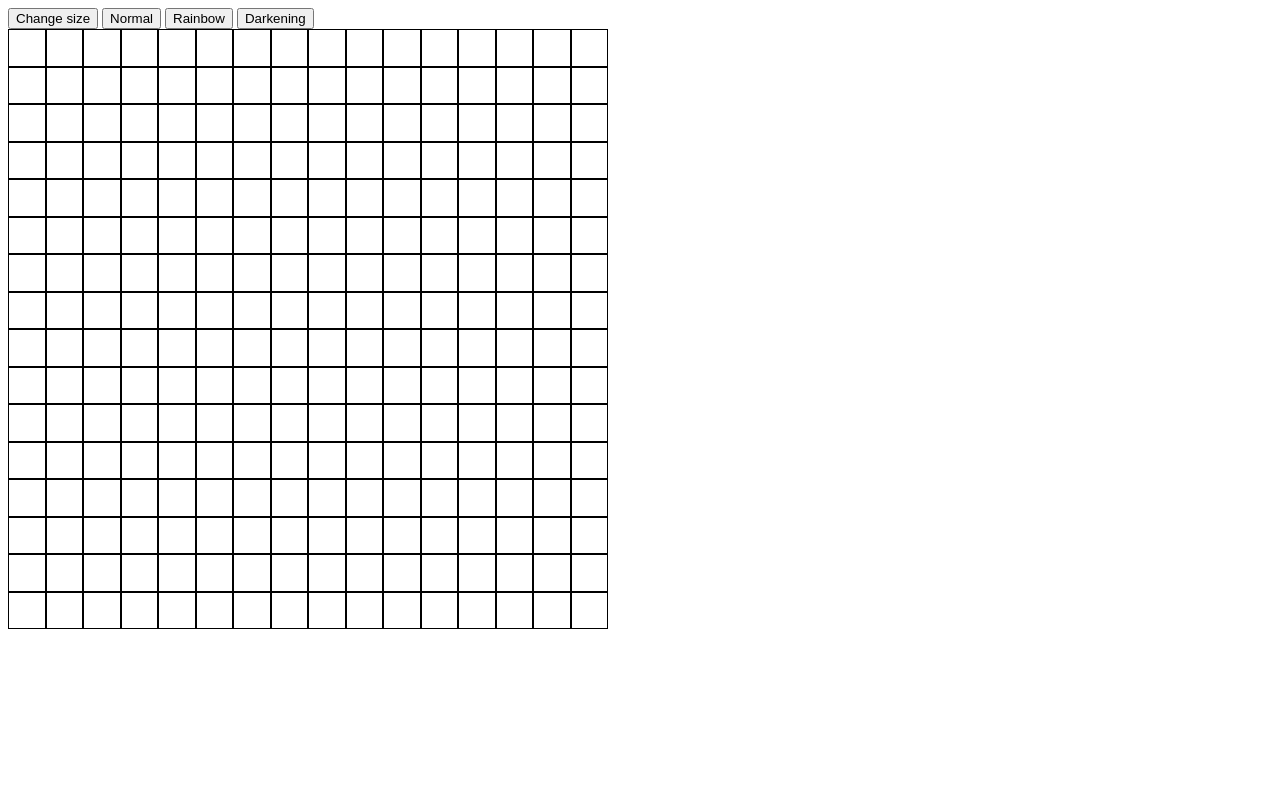
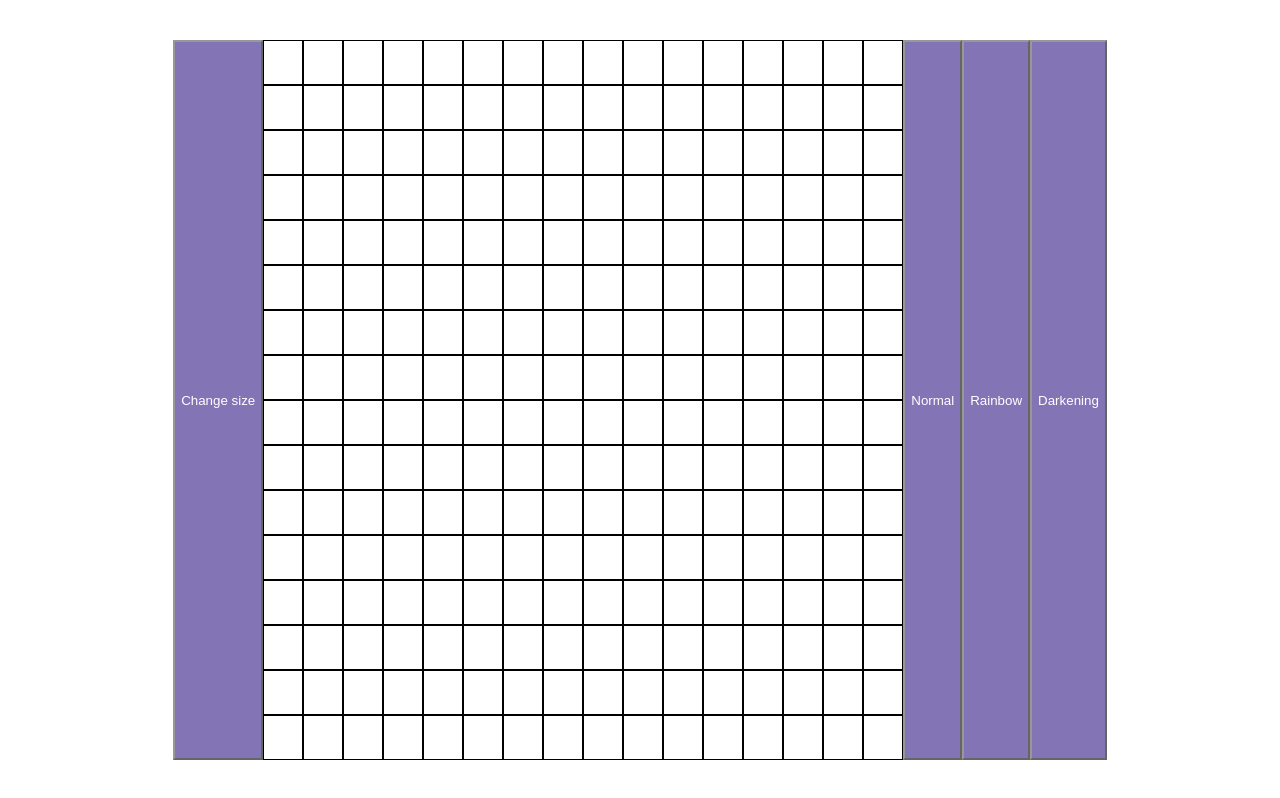
Before and after one commit to MichaDev12/Etch-a-Sketch, a plain HTML site: page index.html in a window 1280 px wide. Drawn offline with Linux system fonts and the light colour scheme.

Commit message:
Organize code

```diff
--- a/index.html
+++ b/index.html
@@ -8,10 +8,16 @@
     <title>Etch-a-Sketch</title>
   </head>
   <body>
-    <button>Change size</button>
-    <button id='normal'>Normal</button>
-    <button id='rainbow'>Rainbow</button>
-    <button id='darkening'>Darkening</button>
-    <div class='container'></div>
+    <div class='base'>
+      <div class='buttons'>
+        <button>Change size</button>
+      </div>
+      <div class='container'></div>
+      <div class='buttons'>
+        <button id='normal'>Normal</button>
+        <button id='rainbow'>Rainbow</button>
+        <button id='darkening'>Darkening</button>
+      </div>
+    </div>
   </body>
 </html>
--- a/script.js
+++ b/script.js
@@ -1,11 +1,13 @@
-const container = document.querySelector('.container');
-
 let limit = 16;
-newGrid();
-
 let normalOption = true;
 let rainbowOption = false;
 let darkeningOption = false;
+
+const container = document.querySelector('.container');
+const size = document.querySelector('button');
+const normalDraw = document.querySelector('#normal');
+const rainbowDraw = document.querySelector('#rainbow');
+const darkeningDraw = document.querySelector('#darkening');
 
 function newGrid() {
   for (let i = 0; i < limit; i++) {
@@ -18,16 +20,13 @@ function newGrid() {
       row.appendChild(square);
     }
   }
-
   const squares = document.querySelectorAll('.square');
-
   squares.forEach((square) => {
     square.addEventListener('mouseover', () => {
       if (normalOption) {
         square.style.backgroundColor = 'black';
         square.style.opacity = 1;
       }
-
       if (rainbowOption) {
         let r = getRandomInt(255);
         let g = getRandomInt(255);
@@ -35,7 +34,6 @@ function newGrid() {
         square.style.backgroundColor = `rgb(${r}, ${g}, ${b})`;
         square.style.opacity = 1;
       }
-
       if (darkeningOption) {
         square.style.background = 'black';
         let currentSquareOpacity = Number(square.style.opacity);
@@ -46,10 +44,9 @@ function newGrid() {
   });
 }
 
-const size = document.querySelector('button');
-const normalDraw = document.querySelector('#normal');
-const rainbowDraw = document.querySelector('#rainbow');
-const darkeningDraw = document.querySelector('#darkening');
+function getRandomInt(max) {
+  return Math.floor(Math.random() * max);
+}
 
 size.addEventListener('click', () => {
   let changeSize = prompt('Type a number (1-100).');
@@ -91,9 +88,6 @@ darkeningDraw.addEventListener('click', () => {
     container.removeChild(container.firstChild);
   }
   newGrid();
-
 });
 
-function getRandomInt(max) {
-  return Math.floor(Math.random() * max);
-}
+newGrid();
--- a/styles.css
+++ b/styles.css
@@ -1,17 +1,39 @@
-.container {
-  display: flex;
-  flex-direction: column;
-  width: 600px;
-  height: 600px;
+body {
+  margin: 0;
+  padding: 0;
 }
 
+.base {
+  padding: 5vh 0;
+  margin: 0;
+  justify-content: center;
+}
+
+.base,
+.buttons,
+.container,
 .row {
-  flex-grow: 1;
   display: flex;
 }
 
+.container {
+  flex-direction: column;
+  width: 50vw;
+  height: 90vh;
+}
+
+.row,
 .square {
   flex-grow: 1;
+}
+
+.square {
   border-style: solid;
   border-width: thin;
 }
+
+button {
+  background-color: #311887;
+  color: white;
+  opacity: 0.6;
+}
```
